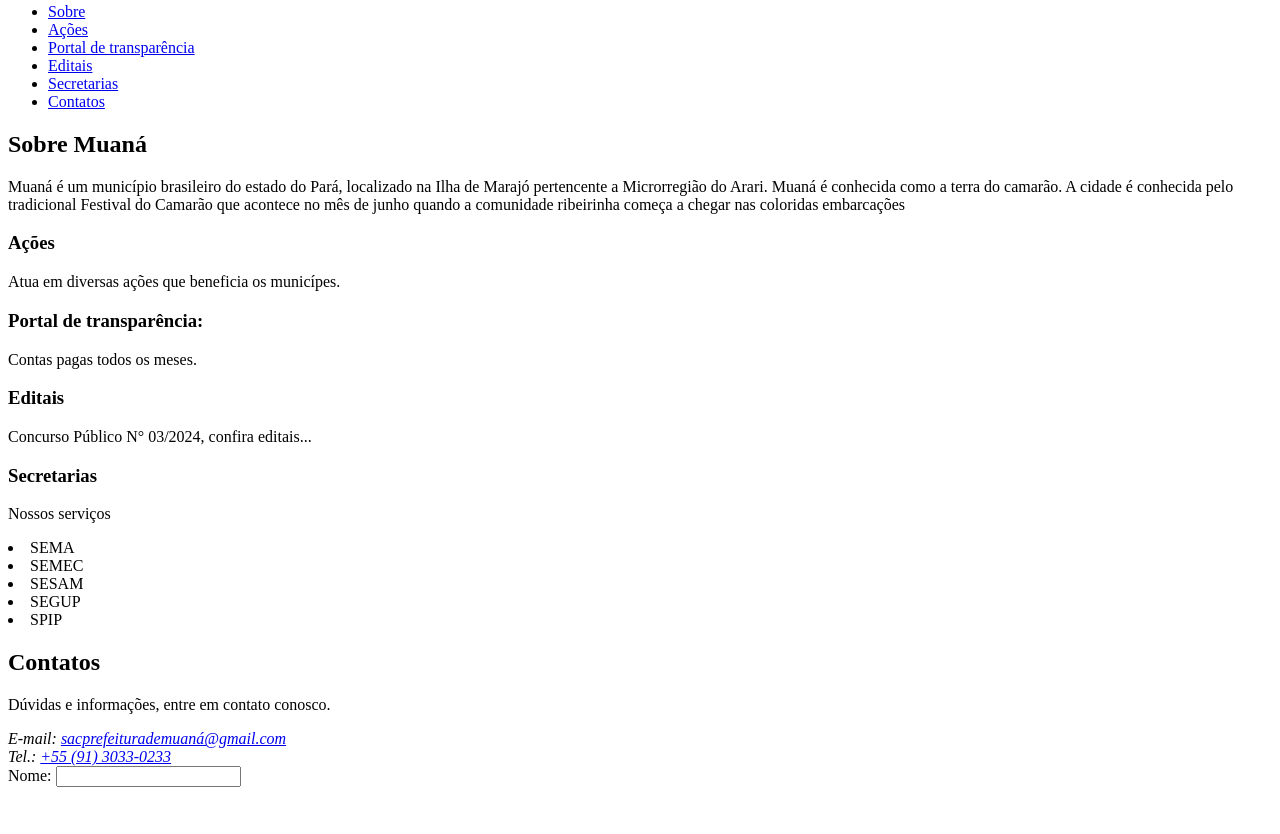
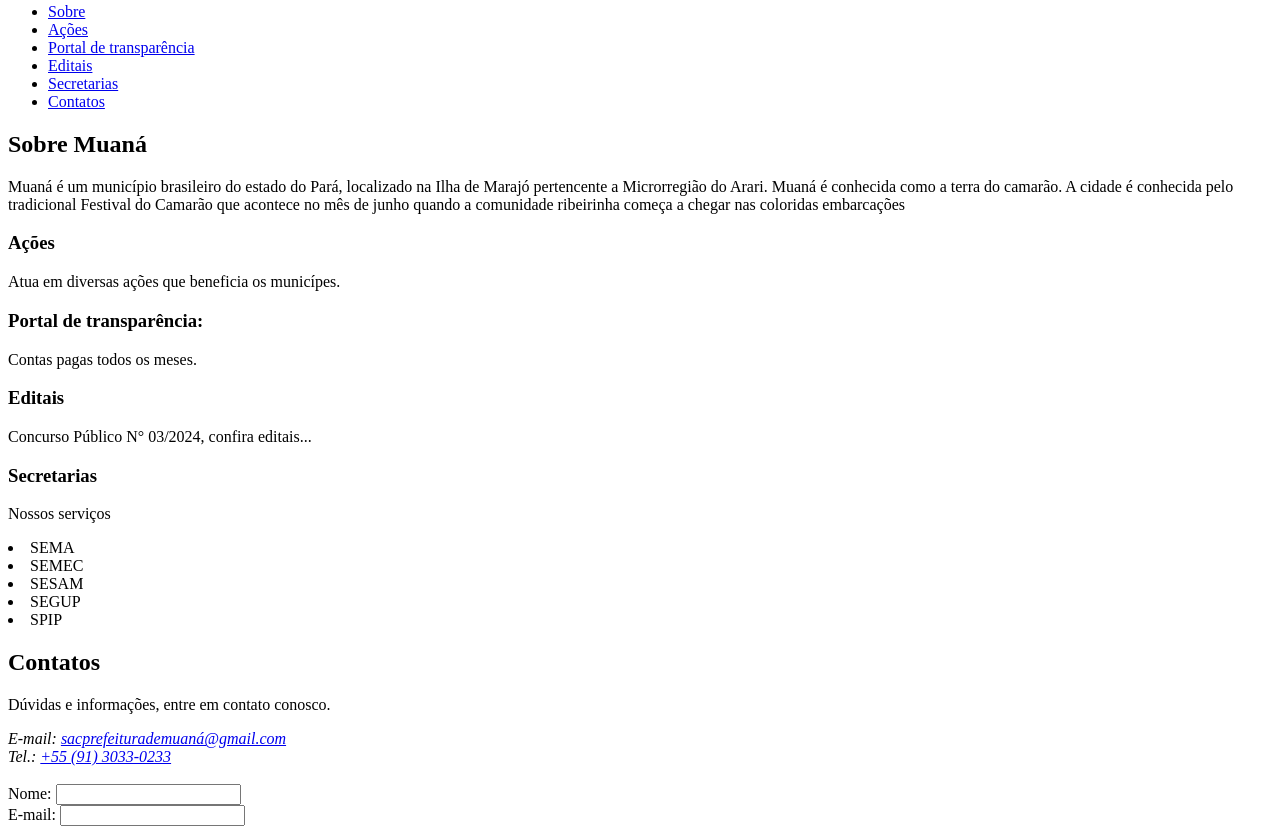
Before and after one commit to Mr-Barroso/Site, a plain HTML site: page index.html in a window 1280 px wide. Shown: the part 415-1249 px from the top of the page. Before the commit the page ends 1210 px from the top, so only its background shows below. Drawn offline with Linux system fonts and the light colour scheme.

Commit message:
New version 0.6

```diff
--- a/index.html
+++ b/index.html
@@ -70,9 +70,17 @@
                 Tel.: <a href="+55 (91) 3033-0233">+55 (91) 3033-0233</a>
             </address>
         </section>
+        <br>
         <form action=""></form>
+
         <label for="Nome"> Nome: </label>
         <input type="text" id="Nome" Name="Nome"> <br>
+
+        <label for="E-mail"> E-mail: </label>
+        <input type="E-mail" id="E-mail" Name="E-mail"> <br>
+
+
+
 
 </body>
 
```
